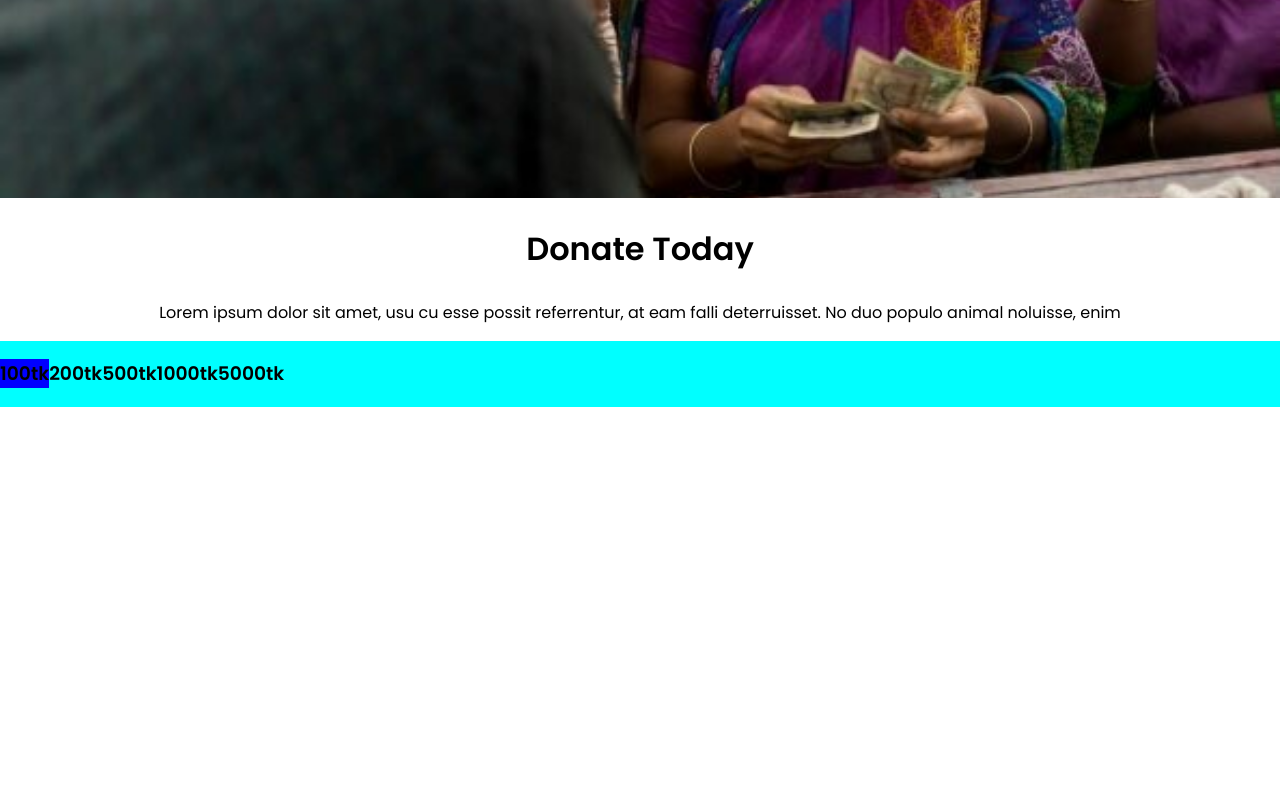
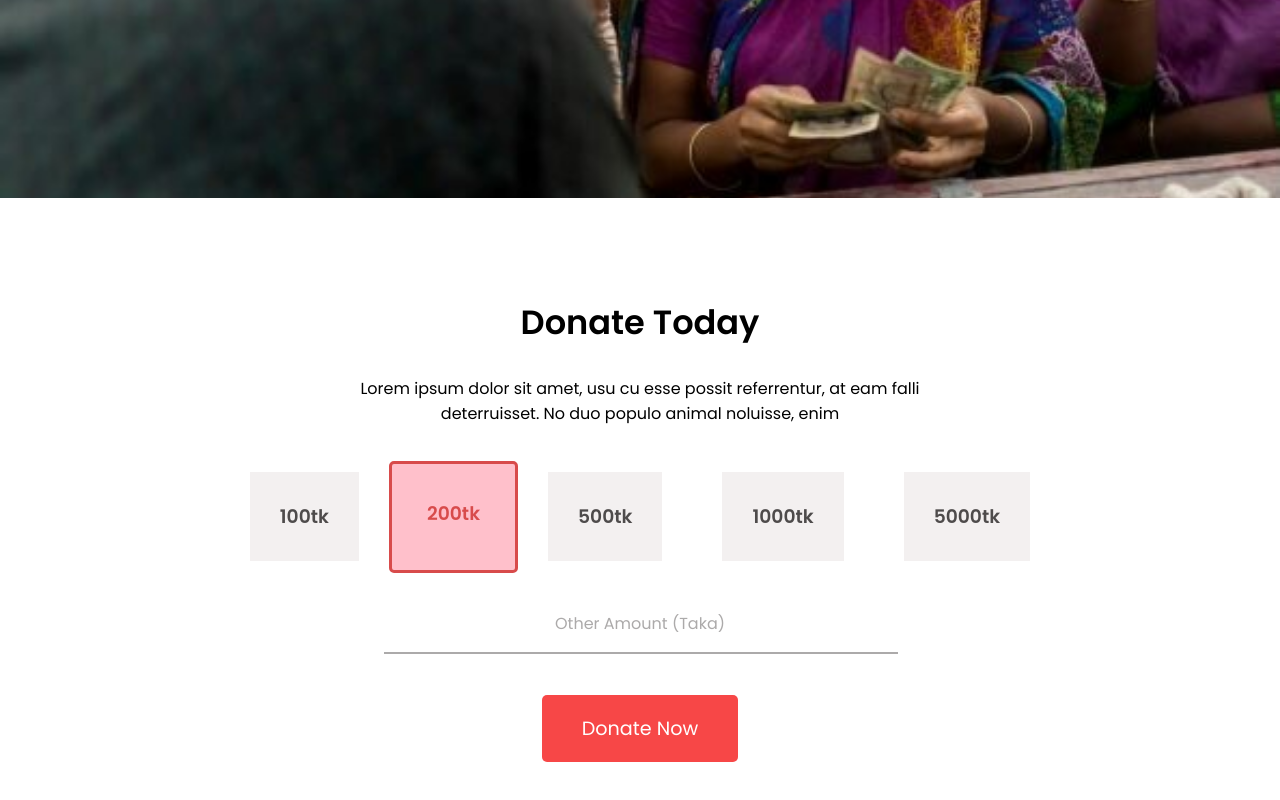
Before and after one commit to muba23/practice-problem-1, a plain HTML site: page index.html in a window 1280 px wide. Shown: the part 570-1370 px from the top of the page. Before the commit the page ends 977 px from the top, so only its background shows below. Drawn offline with Linux system fonts and the light colour scheme.

Commit message:
second section done

```diff
--- a/index.html
+++ b/index.html
@@ -25,7 +25,7 @@
     <section class="donate-today">
         <div class="donate-today-one">
             <h1>Donate Today</h1>
-            <p>Lorem ipsum dolor sit amet, usu cu esse possit referrentur, at eam falli
+            <p>Lorem ipsum dolor sit amet, usu cu esse possit referrentur, at eam falli <br>
                 deterruisset. No duo populo animal noluisse, enim</p>
         </div>
         <div class="donate-today-two">
@@ -35,6 +35,12 @@
             <h3 id="donate-1000">1000tk</h3>
             <h3 id="donate-5000">5000tk</h3>
         </div>
+        <!-- <input type="number" name="other amount (taka)"> -->
+        <div class="other">
+            <p>Other Amount (Taka)</p>
+            <hr width="40%" color="">
+            <a target="_blank" href="https://github.com/muba23">Donate Now</a>
+        </div>
     </section>
 </body>
 </html>
--- a/style.css
+++ b/style.css
@@ -40,24 +40,77 @@ body{
 }
 .banner-section a{
     text-decoration: none;
-    background-color: rgb(216, 75, 75);
+    background-color: rgb(247, 71, 71);
     color: white;
     padding: 20px 40px;
     border-radius: 5px;
     margin-bottom: 100px;
     font-size: 120%;
 }
+.donate-today{
+    margin-top: 100px;
+    margin-bottom: 100px;
+}
 .donate-today-one{
     text-align: center;
 }
 .donate-today-one h1{
-    font-size: 200%;
+    font-size: 210%;
 }
-.donate-today .donate-today-two{
+.donate-today-two{
     display: flex;
-    /* padding-right: 5px; */
-    background-color: aqua;
+    justify-content: center;
+    color: rgb(78, 75, 75);
+    text-align: center;
 }
 #donate-100{
-   background-color: blue;
+   background-color:rgb(243, 240, 240);
+   padding: 30px;
+   margin: 30px;
 }
+#donate-200{
+   background-color: pink;
+   border: 3px solid rgb(216, 75, 75);
+   border-radius: 5px;
+   padding: 35px;
+   color: rgb(216, 75, 75);
+}
+ #donate-500{
+    background-color:rgb(243, 240, 240);
+    padding: 30px;
+    margin: 30px;
+}
+ #donate-1000{
+    background-color:rgb(243, 240, 240);
+    padding: 30px;
+    margin: 30px;
+}
+#donate-5000{
+    background-color:rgb(243, 240, 240);
+    padding: 30px;
+    margin: 30px;
+}
+.other{
+    margin-top: 20px;
+    text-align: center;
+    color: rgb(172, 170, 170);
+    /* border-bottom: 1px solid rgb(185, 181, 181);
+    bottom: 30%; */
+}
+.other hr{
+    margin-right: 30%;
+    margin-left: 30%;
+    margin-bottom: 60px;
+}
+.other{
+    justify-content: center;
+}
+.other a{
+    text-decoration: none;
+    background-color: rgb(247, 71, 71);
+    color: white;
+    padding: 20px 40px;
+    border-radius: 5px;
+    margin-top: 100px;
+    font-size: 120%;
+}
```
